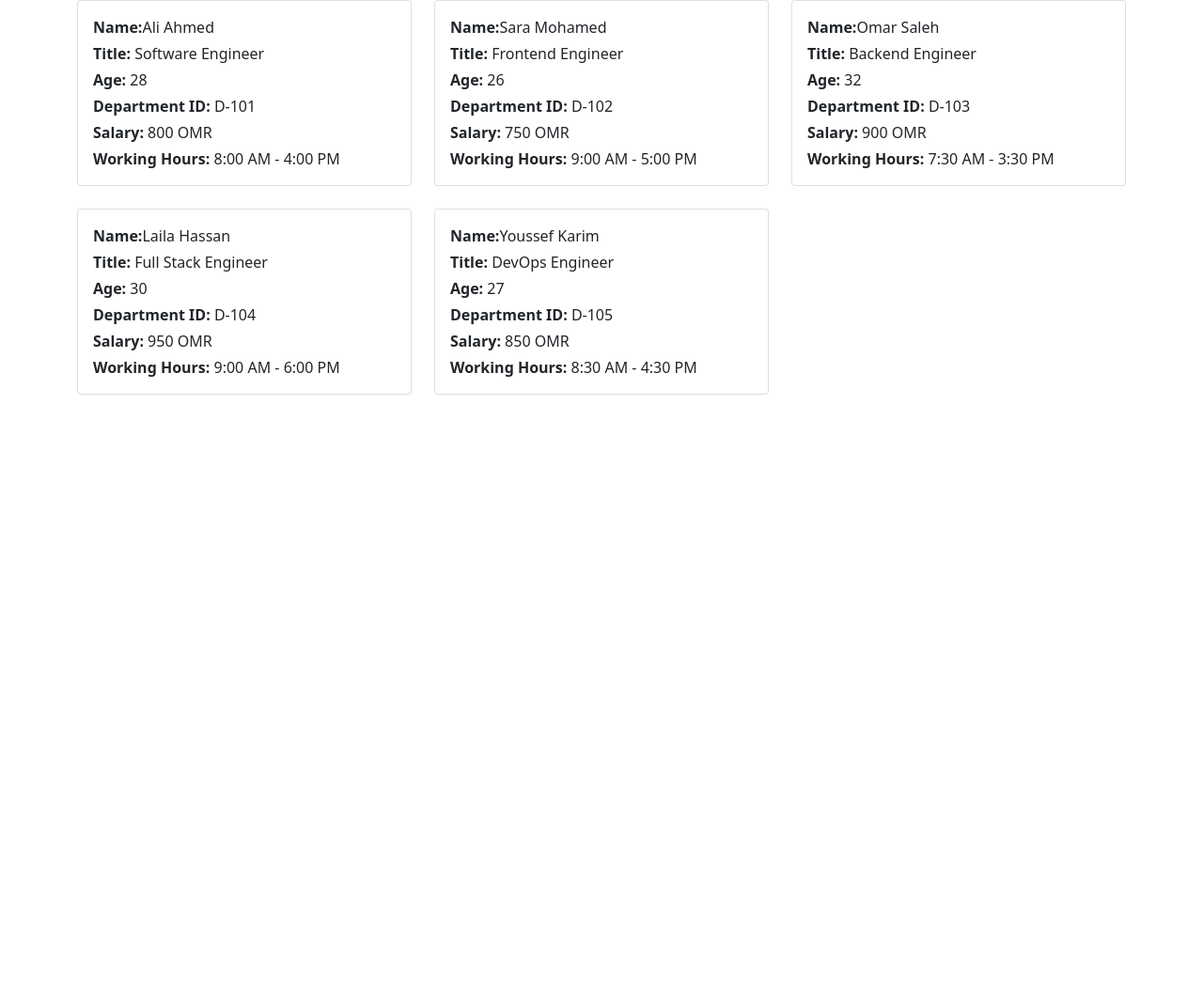
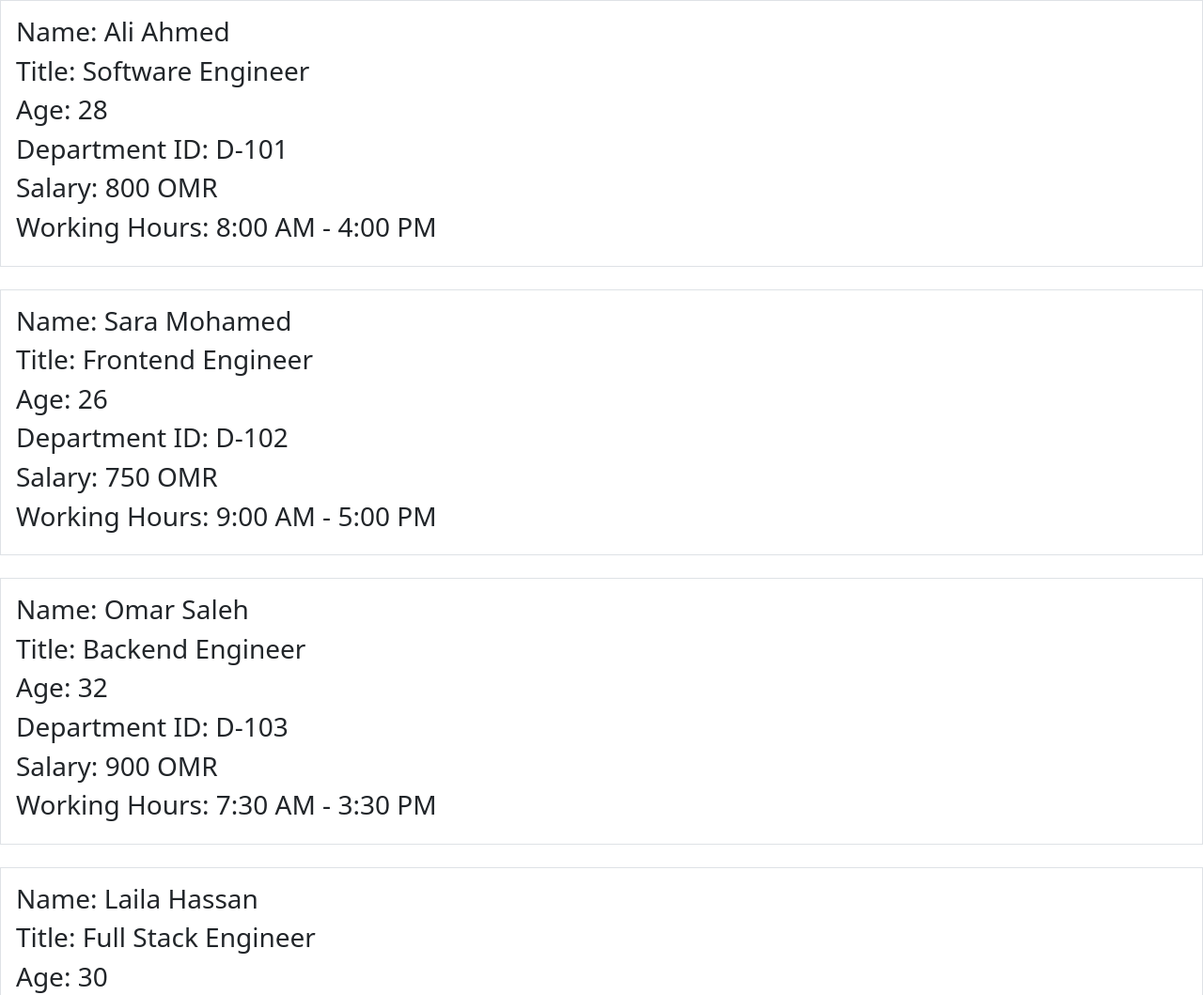
Before and after one commit to MathlaALw/Assignment-4, a plain HTML site: page index.html in a window 1280 px wide. Shown: the top 1059 px of the page at 94% size. Before the commit the page ends 800 px from the top, so only its background shows below. Drawn offline with Linux system fonts and the light colour scheme.

Commit message:
Refactor engineer display logic and update HTML structure

```diff
--- a/index.html
+++ b/index.html
@@ -12,15 +12,7 @@
 <body>
 
 
-<div class="container">
-
-    <div id="engineers" class="row">
-
-    </div>
-</div>
-
-
-
+<div id="engineer-info"></div>
 
 
     <script src="./js/script.js"></script>
--- a/js/script.js
+++ b/js/script.js
@@ -24,33 +24,46 @@ class Engineer extends Human {
         new Engineer("Sara Mohamed", 26, 2, "Frontend Engineer", "D-102", 750, "9:00 AM - 5:00 PM"),
         new Engineer("Omar Saleh", 32, 3, "Backend Engineer", "D-103", 900, "7:30 AM - 3:30 PM"),
         new Engineer("Laila Hassan", 30, 4, "Full Stack Engineer", "D-104", 950, "9:00 AM - 6:00 PM"),
-        new Engineer("Youssef Karim", 27, 5, "DevOps Engineer", "D-105", 850, "8:30 AM - 4:30 PM")
     ];
 
-// Display engineers in the HTML
-// get the container div
-let container = document.getElementById("engineers");
-// loop through engineers and create cards
-    engineers.forEach(engineer => {
-        // create a column div
-        let col = document.createElement("div");
-        // set bootstrap classes
-        col.className = "col-md-6 col-lg-4 mb-4";
-        // create card content
-        col.innerHTML = `
-            <div class="card h-100 ">
-                <div class="card-body">
-                    <p class="card-text mb-1"><strong>Name:</strong>${engineer.name}</p>
-                    <p class="card-text mb-1 "><strong>Title:</strong> ${engineer.title}</p>
-                    <p class="card-text mb-1"><strong>Age:</strong> ${engineer.age}</p>
-                    <p class="card-text mb-1"><strong>Department ID:</strong> ${engineer.departmentId}</p>
-                    <p class="card-text mb-1"><strong>Salary:</strong> ${engineer.salary} OMR</p>
-                    <p class="card-text mb-0"><strong>Working Hours:</strong> ${engineer.workingHours}</p>
-                </div>
-            </div>
-        `;
 
-        // append the column to the container
+// Display engineers
+let container = document.getElementById("engineer-info");
 
-        container.appendChild(col);
-    });
+engineers.forEach(engineer => {
+
+    // Create a wrapper div for each engineer
+    let card = document.createElement("div");
+    card.className = "engineer-card mb-4 p-3 border ";
+
+
+    // Create each line as <h3>
+    let name = document.createElement("h3");
+    name.textContent = "Name: " + engineer.name;
+
+    let title = document.createElement("h3");
+    title.textContent = "Title: " + engineer.title;
+
+    let age = document.createElement("h3");
+    age.textContent = "Age: " + engineer.age;
+
+    let dept = document.createElement("h3");
+    dept.textContent = "Department ID: " + engineer.departmentId;
+
+    let salary = document.createElement("h3");
+    salary.textContent = "Salary: " + engineer.salary + " OMR";
+
+    let hours = document.createElement("h3");
+    hours.textContent = "Working Hours: " + engineer.workingHours;
+
+    // Append all fields to the card
+    card.appendChild(name);
+    card.appendChild(title);
+    card.appendChild(age);
+    card.appendChild(dept);
+    card.appendChild(salary);
+    card.appendChild(hours);
+
+    // Append card to main div
+    container.appendChild(card);
+});
```
